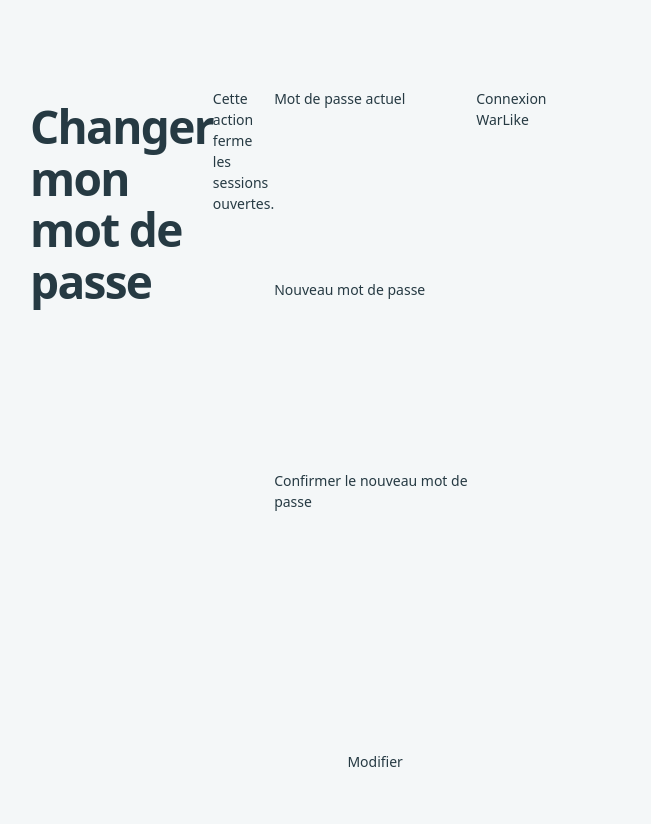
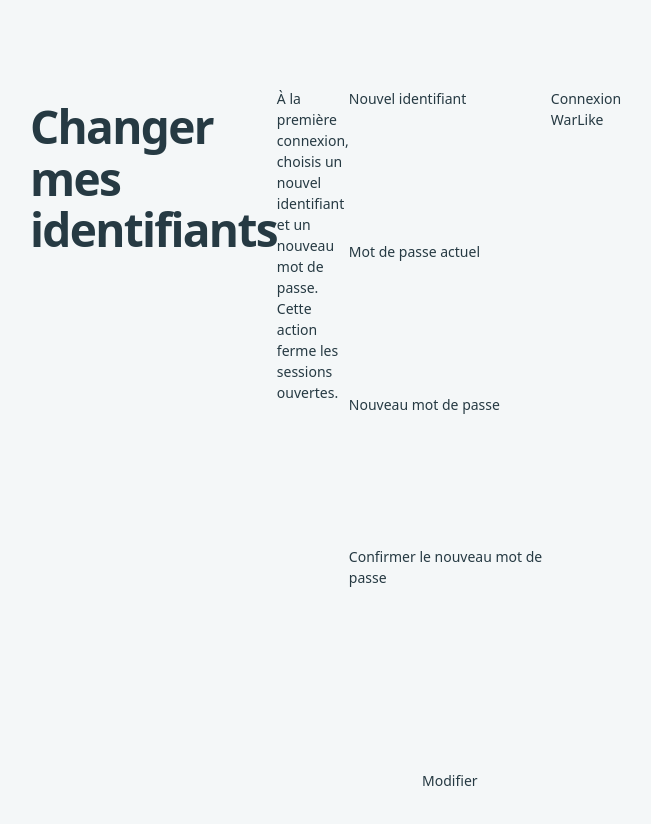
Before and after one commit to Motherlode94/WarLike-Server, a Next.js app: page /mot-de-passe in a window 1280 px wide. Shown: the top 824 px of the page, without its empty margins (414-1065 px from the left). Built offline with nearby package versions, Linux system fonts and the light colour scheme.

Commit message:
Require personal credentials on first sign-in

```diff
--- a/app/mot-de-passe/view.tsx
+++ b/app/mot-de-passe/view.tsx
@@ -1,6 +1,6 @@
 'use client';
 import {useState} from 'react';
-export default function ChangePassword(){const [currentPassword,setCurrent]=useState(''),[newPassword,setNew]=useState(''),[confirmation,setConfirmation]=useState(''),[message,setMessage]=useState('');
- async function submit(e:React.FormEvent){e.preventDefault();if(newPassword!==confirmation){setMessage('Les mots de passe ne correspondent pas.');return;}try{const r=await fetch('/api/warlike-auth/password',{method:'POST',headers:{'Content-Type':'application/json'},body:JSON.stringify({currentPassword,newPassword})});const d=await r.json() as {error?:string};if(!r.ok)throw Error(d.error||'Modification impossible.');setMessage('Mot de passe modifié. Reconnecte-toi avec le nouveau mot de passe.');}catch(e){setMessage(e instanceof Error?e.message:'Modification impossible.');}finally{setCurrent('');setNew('');setConfirmation('');}}
- return <main style={{maxWidth:440,margin:'8vh auto',padding:24,fontFamily:'system-ui'}}><h1>Changer mon mot de passe</h1><p>Cette action ferme les sessions ouvertes.</p><form onSubmit={submit} style={{display:'grid',gap:12}}><label>Mot de passe actuel<input type="password" required autoComplete="current-password" value={currentPassword} onChange={e=>setCurrent(e.target.value)}/></label><label>Nouveau mot de passe<input type="password" required minLength={12} maxLength={256} autoComplete="new-password" value={newPassword} onChange={e=>setNew(e.target.value)}/></label><label>Confirmer le nouveau mot de passe<input type="password" required minLength={12} maxLength={256} autoComplete="new-password" value={confirmation} onChange={e=>setConfirmation(e.target.value)}/></label><button>Modifier</button></form><p role="status">{message}</p><a href="/connexion">Connexion WarLike</a></main>;
+export default function ChangePassword(){const [currentPassword,setCurrent]=useState(''),[newLogin,setLogin]=useState(''),[newPassword,setNew]=useState(''),[confirmation,setConfirmation]=useState(''),[message,setMessage]=useState('');
+ async function submit(e:React.FormEvent){e.preventDefault();if(newPassword!==confirmation){setMessage('Les mots de passe ne correspondent pas.');return;}try{const r=await fetch('/api/warlike-auth/password',{method:'POST',headers:{'Content-Type':'application/json'},body:JSON.stringify({currentPassword,newPassword,newLogin})});const d=await r.json() as {error?:string};if(!r.ok)throw Error(d.error||'Modification impossible.');setMessage('Identifiants modifiés. Reconnecte-toi avec les nouveaux.');}catch(e){setMessage(e instanceof Error?e.message:'Modification impossible.');}finally{setCurrent('');setNew('');setConfirmation('');}}
+ return <main style={{maxWidth:440,margin:'8vh auto',padding:24,fontFamily:'system-ui'}}><h1>Changer mes identifiants</h1><p>À la première connexion, choisis un nouvel identifiant et un nouveau mot de passe. Cette action ferme les sessions ouvertes.</p><form onSubmit={submit} style={{display:'grid',gap:12}}><label>Nouvel identifiant<input value={newLogin} onChange={e=>setLogin(e.target.value)} autoComplete="username"/></label><label>Mot de passe actuel<input type="password" required autoComplete="current-password" value={currentPassword} onChange={e=>setCurrent(e.target.value)}/></label><label>Nouveau mot de passe<input type="password" required minLength={12} maxLength={256} autoComplete="new-password" value={newPassword} onChange={e=>setNew(e.target.value)}/></label><label>Confirmer le nouveau mot de passe<input type="password" required minLength={12} maxLength={256} autoComplete="new-password" value={confirmation} onChange={e=>setConfirmation(e.target.value)}/></label><button>Modifier</button></form><p role="status">{message}</p><a href="/connexion">Connexion WarLike</a></main>;
 }
```
